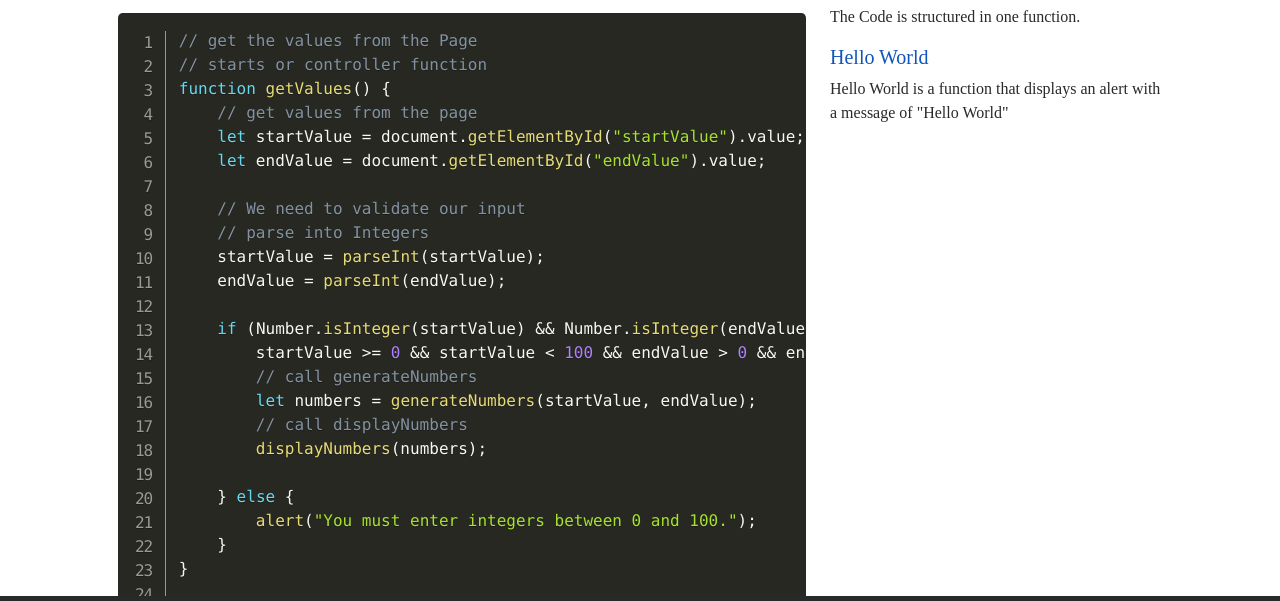
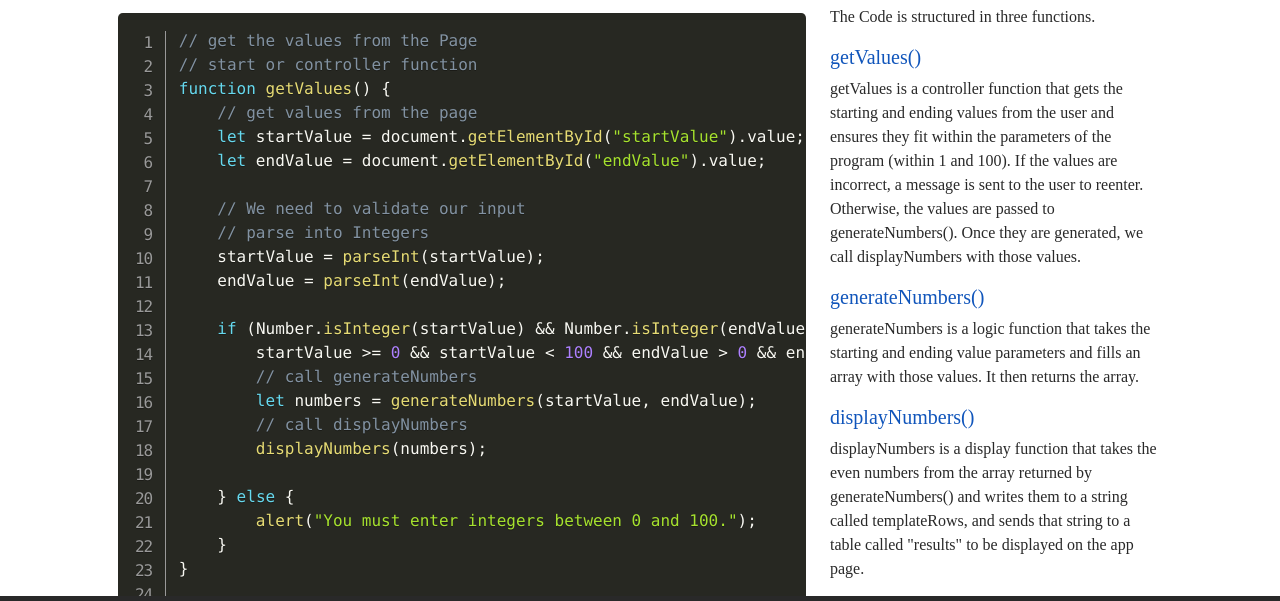
Before and after one commit to cortiz313/Area100, a plain HTML site: page code.html in a window 1280 px wide. Shown: the part 138-739 px from the top of the page. Drawn offline with nearby package versions, Linux system fonts and the light colour scheme; a web font is replaced by a local one.

Commit message:
Completed The Code page
added the function descriptions to the code page and changed the fonts of the numbers on the app page.

```diff
--- a/code.html
+++ b/code.html
@@ -66,7 +66,7 @@
                 <div class="col-lg-8">
                     <pre class="line-numbers"> <code class="language-javascript">
                         // get the values from the Page
-// starts or controller function
+// start or controller function
 function getValues() {
     // get values from the page
     let startValue = document.getElementById("startValue").value;
@@ -132,9 +132,19 @@ function displayNumbers(numbers) {
                     </pre>
                 </div>
                 <div class="col-lg-4">
-                    <p>The Code is structured in one function.</p>
-                    <h5>Hello World</h5>
-                    <p>Hello World is a function that displays an alert with a message of "Hello World"</p>
+                    <p>The Code is structured in three functions.</p>
+                    <h5>getValues()</h5>
+                    <p>getValues is a controller function that gets the starting and ending values from the user and ensures they fit within the parameters of the program (within 1 and 100).
+                        If the values are incorrect, a message is sent to the user to reenter. Otherwise, the values are passed to generateNumbers(). Once they are generated,
+                        we call displayNumbers with those values.
+                    </p>
+                    <h5>generateNumbers()</h5>
+                    <p>generateNumbers is a logic function that takes the starting and ending value parameters and fills an array with those values. It then returns the array.
+                    </p>
+                    <h5>displayNumbers()</h5>
+                    <p>displayNumbers is a display function that takes the even numbers from the array returned by generateNumbers() and writes them to a string called templateRows,
+                        and sends that string to a table called "results" to be displayed on the app page.
+                    </p>
                 </div>
 
             </div>
--- a/css/site.css
+++ b/css/site.css
@@ -97,6 +97,10 @@ pre[class*="language-"] {
     color: #292929;
 }
 
+.tableFont {
+    font-family: 'Franklin Gothic Medium', 'Arial Narrow', Arial, sans-serif;
+}
+
 .odd{
     font-weight: 100;
 }
```
Also changed, not shown: app.html (+3 -3 lines).
